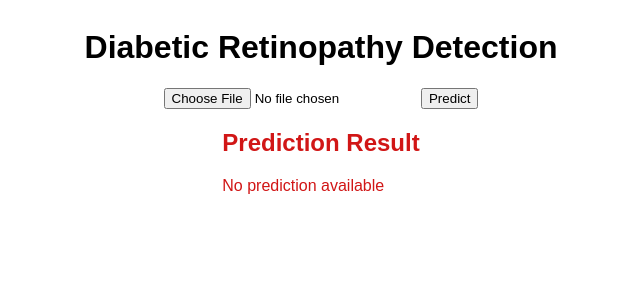
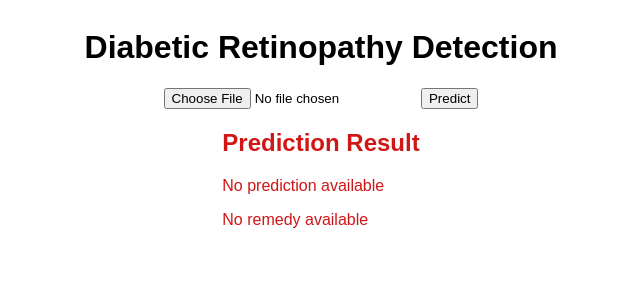
Before and after one commit to Srujan-rai/Diabetic_retinopathy, a Flask app: page / in a window 1280 px wide. Shown: the top 300 px of the page, without its empty margins (319-959 px from the left). Run offline with Flask 3, Linux system fonts and the light colour scheme.

Commit message:
code intermediate

```diff
--- a/app3.py
+++ b/app3.py
@@ -4,6 +4,7 @@ import numpy as np
 from tensorflow.keras.models import load_model
 import os
 from werkzeug.utils import secure_filename
+import json
 
 app = Flask(__name__)
 
@@ -11,23 +12,27 @@ app = Flask(__name__)
 model_path = 'model/model.h5'  # Update with your model path
 model = load_model(model_path)
 
+# Load remedies from JSON file
+with open('remedies.json', 'r') as file:
+    remedies_data = json.load(file)
+
 # Define image properties
 image_height = 150
 image_width = 150
 
 @app.route('/')
 def home():
-    return render_template('upload.html', prediction=None)
+    return render_template('upload.html', prediction=None, remedy=None)
 
 @app.route('/predict', methods=['POST'])
 def predict():
     if 'file' not in request.files:
-        return render_template('upload.html', prediction="No file uploaded")
+        return render_template('upload.html', prediction="No file uploaded", remedy=None)
 
     file = request.files['file']
 
     if file.filename == '':
-        return render_template('upload.html', prediction="No file selected")
+        return render_template('upload.html', prediction="No file selected", remedy=None)
 
     if file:
         uploads_folder = 'uploads'
@@ -48,10 +53,17 @@ def predict():
         prediction = model.predict(img_array)
 
         # Mapping class indices to class labels
-        class_indices = {0: 'No DR', 1: 'Mild', 2: 'Moderate', 3: 'Severe', 4: 'Proliferative DR'}  # Update with your class indices
-        predicted_class = class_indices[np.argmax(prediction)]
+        class_indices = { 1: 'Mild', 2: 'Moderate', 3: 'Severe', 4: 'Proliferative DR'}  # Update with your class indices
+        predicted_class_index = np.argmax(prediction)
+        predicted_class = class_indices[predicted_class_index]
 
-        return jsonify({'result': predicted_class})
+
+        remedy = remedies_data.get(predicted_class, "No remedy available")
+
+        print(f"Predicted Class: {predicted_class}")
+        print(f"Remedy: {remedy}")  # Ensure remedies_data is loaded correctly
+
+        return render_template('upload.html', prediction=predicted_class, remedy=remedy)
 
 if __name__ == '__main__':
     app.run(debug=True)
--- a/templates/upload.html
+++ b/templates/upload.html
@@ -2,28 +2,59 @@
 <html>
 <head>
     <title>Diabetic Retinopathy Detection</title>
-
     <link rel="stylesheet" type="text/css" href="{{ url_for('static', filename='css/style.css') }}">
 </head>
 <body>
     <h1>Diabetic Retinopathy Detection</h1>
-    <form method="post" action="/predict" enctype="multipart/form-data">
-        <input type="file" name="file" accept=".png, .jpg, .jpeg">
-        <input type="submit" value="Predict">
+    <form method="post" action="/predict" enctype="multipart/form-data" id="uploadForm">
+        <input type="file" name="file" id="fileInput" accept=".png, .jpg, .jpeg">
+        <input type="button" value="Predict" onclick="uploadImage()">
     </form>
-    <div>
-        <div id="result" class="result-container">
+    <div class="result-container">
         <h2>Prediction Result</h2>
-            <p id="prediction-info">
+        <p id="predictionInfo">
             {% if prediction %}
                 Predicted Class: {{ prediction }}
             {% else %}
                 No prediction available
             {% endif %}
         </p>
+        <p id="remedyInfo">
+            {% if remedy %}
+                Remedy: {{ remedy }}
+            {% else %}
+                No remedy available
+            {% endif %}
+        </p>
     </div>
-    </div>
-    <!-- Include necessary JS files -->
-    <script src="{{ url_for('static', filename='js/script.js') }}"></script>
+
+    <script>
+        function uploadImage() {
+            var form = document.getElementById('uploadForm');
+            var fileInput = document.getElementById('fileInput');
+            var predictionInfo = document.getElementById('predictionInfo');
+            var remedyInfo = document.getElementById('remedyInfo');
+
+            var formData = new FormData(form);
+
+            fetch('/predict', {
+                method: 'POST',
+                body: formData
+            })
+            .then(response => response.json())
+            .then(data => {
+                if (data.error) {
+                    predictionInfo.innerText = 'Error: ' + data.error;
+                    remedyInfo.innerText = '';
+                } else {
+                    predictionInfo.innerText = 'Predicted Class: ' + data.result;
+                    remedyInfo.innerText = 'Remedy: ' + data.remedy;
+                }
+            })
+            .catch(error => {
+                console.error('Error:', error);
+            });
+        }
+    </script>
 </body>
 </html>
```
Lines whose indentation alone changed are shown as unchanged.
